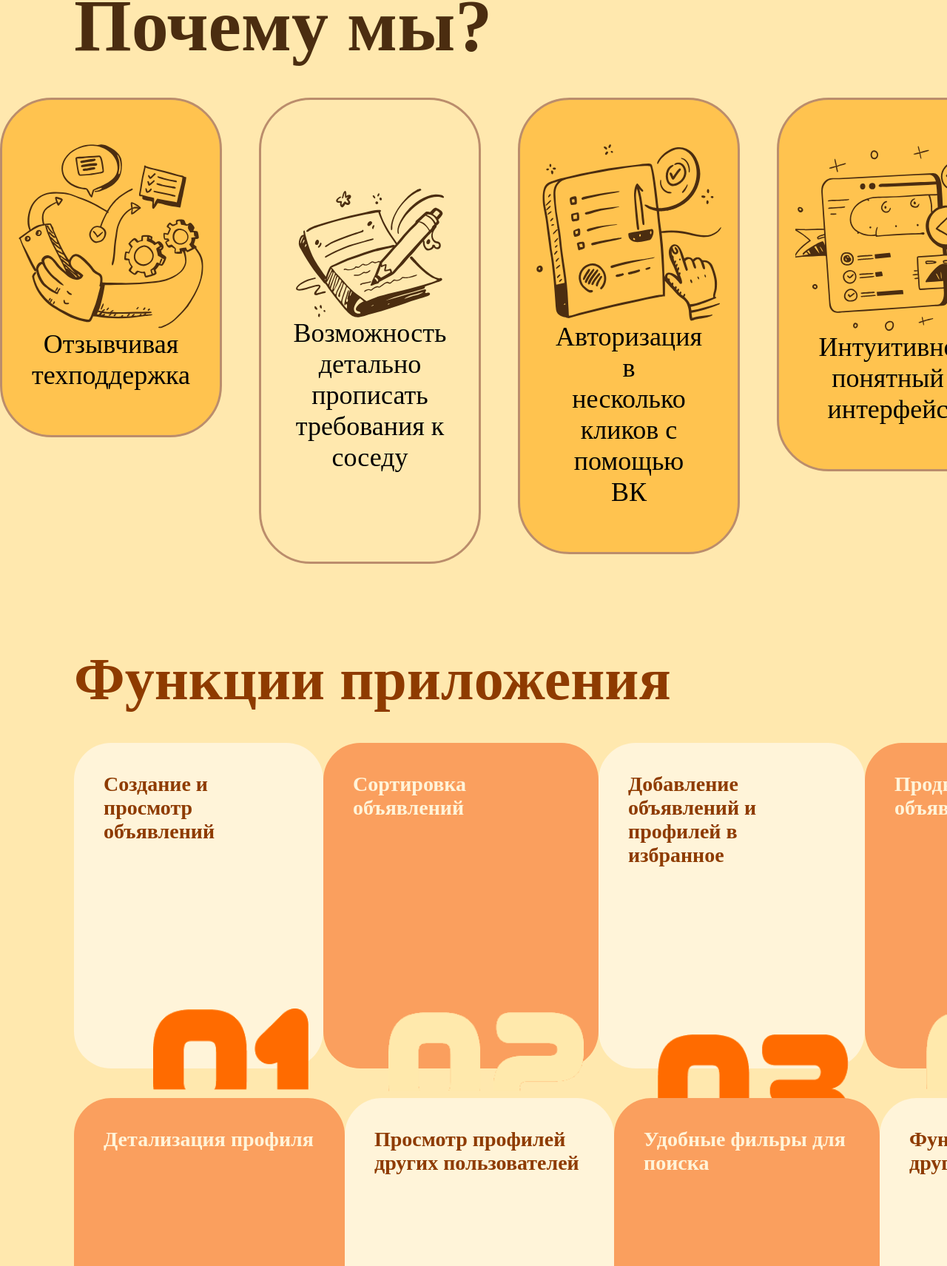
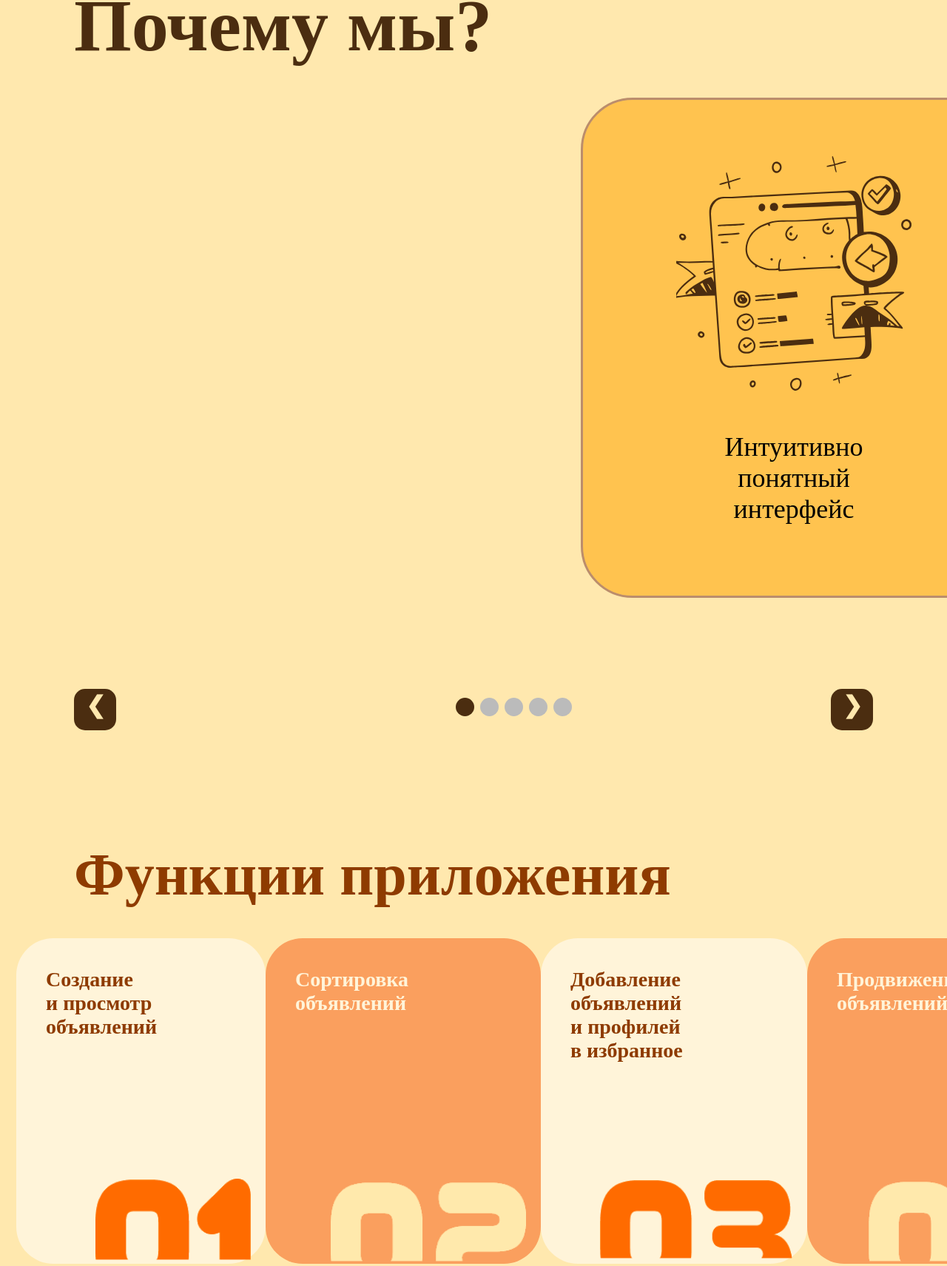
Before and after one commit to immweasel/site-friend, a plain HTML site: page index.html in a window 1280 px wide. Shown: the part 1818-3529 px from the top of the page at 74% size. Drawn offline with Linux system fonts and the light colour scheme; a web font is replaced by a local one.

Commit message:
Добавлен слайдер работающий, исправлены небольшие косяки. Можно делать адаптив и мелкие доработки по слайдеру и тексту в нем.

```diff
--- a/blocks/about/_logo/about_logo.css
+++ b/blocks/about/_logo/about_logo.css
@@ -5,3 +5,10 @@
 	width: 650px;
 	padding-bottom: 60px;
 }
+
+@media (max-width: 480px) {
+	.about_logo img {
+		width: 287px;
+		height: 169px;
+	}
+}
--- a/blocks/about/_slog/about_slog.css
+++ b/blocks/about/_slog/about_slog.css
@@ -12,3 +12,10 @@
 .about_slog_inv {
 	background-color: #4B2D10;
 }
+
+@media (max-width: 480px) {
+	.about_slog {
+		padding: 10px 50px 15px 25px;
+		font-size: 28px;
+	}
+}
--- a/blocks/about/_txt/about_txt.css
+++ b/blocks/about/_txt/about_txt.css
@@ -17,3 +17,10 @@
 	font-size: 40px;
 	padding: 10px 80px 10px 100px;
 }
+
+@media (max-width: 480px) {
+	.about_txt_inner {
+		font-size: 22px;
+		padding: 10px 80px 10px 25px;
+	}
+}
--- a/blocks/box/_wrapper/box_wrapper.css
+++ b/blocks/box/_wrapper/box_wrapper.css
@@ -4,6 +4,6 @@
 	min-width: 300px;
 	flex-shrink: 0; */
 	flex-shrink: 0;
-	width: 300px;
+	height: 550px;
 	margin-right: 50px;
 }
--- a/blocks/box/box_1.css
+++ b/blocks/box/box_1.css
@@ -9,8 +9,10 @@
 	flex-direction: column;
 	align-items: center;
 	text-align: center;
+	width: 450px;
+	height: 550px;
 }
 
 .box_1 img {
-	width: 250px;
+	height: 320px;
 }
--- a/blocks/box/box_2.css
+++ b/blocks/box/box_2.css
@@ -1,6 +1,7 @@
 
 .box_2 {
-	padding: 120px;
+	padding: 90px;
+	padding-top: 34px;
 	font-size: 36px;
 	/* background-color: #FFB800; */
 	border: 3px solid #BB8D6C;
@@ -8,8 +9,9 @@
 	display: flex;
 	flex-direction: column;
 	align-items: center;
-	justify-content: center;
 	text-align: center;
+	width: 450px;
+	height: 550px;
 }
 
 .box_2 img {
--- a/blocks/description/_txt/des_txt.css
+++ b/blocks/description/_txt/des_txt.css
@@ -17,3 +17,16 @@
 .wrapper_des_txt {
 	padding: 10px 0 20px 0;
 }
+
+@media (max-width: 480px) {
+	.des_txt {
+		font-size: 14px;
+		padding-right: 115px;
+	}
+
+	.des_txt p {
+		padding-top: 50px;
+		padding-left: 205px;
+		padding-bottom: 50px;
+	}
+}
--- a/blocks/slider/slider.css
+++ b/blocks/slider/slider.css
@@ -5,4 +5,5 @@
 	/* justify-content: center;  */
 	overflow: hidden;
 	width: 100%;
+	padding-left: 105px;
 }
--- a/index.html
+++ b/index.html
@@ -76,48 +76,80 @@
 		<div class="product">
 			<div class="heading" id="about"><img src="image/product.png"></div>
 			<h2 id="why">Почему мы?</h2>
+
+			<div class="slideshow-container">
 				<div class="slider">
 					<div class="slider_wrapper">
+
+						<div id="slide-one" class="slides one">
 							<div class="box_wrapper">
 								<div class="box_1">
-							<img src="svg/box-1.svg">
+									<img src="svg/box-1.svg" width=318px height=320px>
 									<div class="box_txt">
-								Интуитивно<br> понятный<br> интерфейс
+										<p>Интуитивно<br> понятный<br> интерфейс</p>
 									</div>
 								</div>
 							</div>
+						</div>
+
+						<div id="slide-two" class="slides two">
 							<div class="box_wrapper">
 								<div class="box_2" id="time">
-							<img src="svg/box-2.svg">
+									<img src="svg/box-2.svg" width=263px height=320px>
 									<div class="box_txt">
-								Оптимальный срок<br> поиска соседа<br> (3-5 дней вместо недель)
+										<p>Оптимальный срок<br>
+										поиска соседа<br>
+										(3-5 дней вместо недель)
+										</p>
 									</div>
 								</div>
 							</div>
+						</div>
+
+						<div id="slide-three" class="slides three">
 							<div class="box_wrapper">
 								<div class="box_1">
-							<img src="svg/box-3.svg">
+									<img src="svg/box-3.svg" width=321px height=320px>
 									<div class="box_txt">
 										Отзывчивая<br> техподдержка
 									</div>
 								</div>
 							</div>
+						</div>
+
+						<div id="slide-four" class="slides four">
 							<div class="box_wrapper">
 								<div class="box_2">
-							<img src="svg/box-4.svg">
+									<img src="svg/box-4.svg" width=367px height=320px>
 									<div class="box_txt">
 										Возможность детально<br> прописать требования к<br> соседу
 									</div>
 								</div>
 							</div>
+						</div>
+
+						<div id="slide-five" class="slides five">
 							<div class="box_wrapper">
 								<div class="box_1">
-							<img src="svg/box-5.svg">
+									<img src="svg/box-5.svg" width=335px height=320px>
 									<div class="box_txt">
 										Авторизация в<br> несколько кликов с<br> помощью ВК
 									</div>
 								</div>
 							</div>
+						</div>
+
+					</div>
+				</div>
+
+				<a class="prev" onclick="showSlides(-1)">❮</a>
+				<a class="next" onclick="showSlides(1)">❯</a>
+				<div class="slides-ellipse">
+					<span class="dot active" ></span>
+					<span class="dot" ></span>
+					<span class="dot" ></span>
+					<span class="dot" ></span>
+					<span class="dot" ></span>
 				</div>
 			</div>
 		</div>
@@ -126,37 +158,37 @@
 			<h1 id="fun">Функции приложения</h1>
 			<div class="container">
 				<div class="card1">
-					<h2>Создание и просмотр объявлений</h2>
+					<h2>Создание <br>и просмотр <br>объявлений</h2>
 					<img src="image/функция1.png" class="funcImage">
 				</div>
 				<div class="card2">
-					<h2>Сортировка объявлений</h2>
+					<h2>Сортировка <br>объявлений</h2>
 					<img src="image/функция2.png" class="funcImage2">
 				</div>
 				<div class="card1">
-					<h2>Добавление объявлений и профилей в избранное</h2>
+					<h2>Добавление <br>объявлений <br>и профилей <br>в избранное</h2>
 					<img src="image/функция3.png" class="funcImage3">
 				</div>
 				<div class="card2">
-					<h2>Продвижение объявлений</h2>
+					<h2>Продвижение <br>объявлений</h2>
 					<img src="image/функция4.png" class="funcImage4">
 				</div>
 			</div>
 			<div class="container">
 				<div class="card2">
-					<h2>Детализация профиля</h2>
+					<h2>Детализация <br>профиля</h2>
 					<img src="image/функция5.png" class="funcImage5">
 				</div>
 				<div class="card1">
-					<h2>Просмотр профилей других пользователей</h2>
+					<h2>Просмотр <br>профилей других <br>пользователей</h2>
 					<img src="image/функция6.png" class="funcImage6">
 				</div>
 				<div class="card2">
-					<h2>Удобные фильры для поиска</h2>
+					<h2>Удобные фильры <br>для поиска</h2>
 					<img src="image/функция7.png" class="funcImage7">
 				</div>
 				<div class="card1">
-					<h2>Функции чата и другое</h2>
+					<h2>Функции чата <br>и другое</h2>
 					<img src="image/функция8.png" class="funcImage8">
 				</div>
 			</div>
@@ -201,7 +233,9 @@
 		@copyright all rights reserved
 	</div>
 
-	<script>
+
+	<script src="./scripts/script.js"></script>
+	<!-- <script>
     // Находим нужные элементы
     const slider = document.querySelector('.slider');
     const sliderWrapper = document.querySelector('.slider_wrapper');
@@ -227,7 +261,7 @@
 
     // Запускаем авто-прокрутку с интервалом
     setInterval(autoScroll, 2000); // 2 секунды на каждый шаг
-</script>
+</script> -->
 
 </body>
 </html>
--- a/scripts/script.js
+++ b/scripts/script.js
@@ -1,17 +1,28 @@
-document.getElementById("main-action-button").onclick = function () {
-    document.getElementById("products").scrollIntoView({behavior: "smooth"});
+var slideIndex = 1;
+
+function showSlides(n) {
+  slideIndex += n;
+  var i;
+  var slides = document.getElementsByClassName('slides');
+  var dots = document.getElementsByClassName('dot');
+
+  for (i = 0; i < slides.length; i++) {
+    console.log(slideIndex);
+    var slide = document.getElementById(slides[i].id);
+    const { left } = slide.getBoundingClientRect();
+
+    slide.style.transform =
+      slideIndex > slides.length || slideIndex < 1
+        ? `translateX(${left}px)`
+        : n < 0
+        ? `translateX(calc(${left}px + 900px))`
+        : `translateX(calc(${left}px - 900px))`;
+  }
+  slideIndex = slideIndex > slides.length ? slides.length : slideIndex < 1 ? 1 : slideIndex;
+
+  for (i = 0; i < dots.length; i++) {
+    dots[i].className = dots[i].className.replace(' active', '');
+  }
+  dots[slideIndex - 1].className += ' active';
+  console.log(slideIndex);
 }
-
-let links = document.querySelectorAll(".menu-item > a");
-for (let i = 0; i < links.length; i++) {
-    links[i].onclick = function() {
-        document.getElementById(links[i].getAttribute("data-link")).scrollIntoView({behavior: "smooth"});
-    }
-}
-
-let buttons = document.getElementsByClassName("product-button");
-for (let i = 0; i < buttons.length; i++) {
-    buttons[i].onclick = function() {
-        document.getElementById("order").scrollIntoView({behavior: "smooth"});
-    }
-}
--- a/style.css
+++ b/style.css
@@ -66,6 +66,7 @@ html {
 	margin: 0;
 	padding-left: 100px;
 	color: #8E3B00;
+	padding-top: 150px;
 }
 
 /* #time {
@@ -80,7 +81,7 @@ html {
 
 .container {
 	display: flex;
-	padding: 0 100px;
+	padding: 0 22px;
 	align-items: center;
 	justify-content: space-between;
 	padding-top: 40px;
@@ -191,54 +192,178 @@ html {
 	width: 210px;
 	height: 160px;
 	padding-left: 87px;
-	padding-top: 203px;
+	padding-top: 169px;
 }
 
 .funcImage2 {
 	width: 264px;
 	height: 160px;
 	padding-left: 68px;
-	padding-top: 240px;
+	padding-top: 206px;
 }
 
 .funcImage3 {
 	width: 260px;
 	height: 160px;
 	padding-left: 60px;
-	padding-top: 206px;
+	padding-top: 139px;
 }
 
 .funcImage4 {
 	width: 257px;
 	height: 160px;
 	padding-left: 63px;
-	padding-top: 239px;
+	padding-top: 205px;
 }
 
 .funcImage5 {
 	width: 263px;
 	height: 160px;
 	padding-left: 63px;
-	padding-top: 240px;
+	padding-top: 206px;
 }
 
 .funcImage6 {
 	width: 261px;
 	height: 160px;
 	padding-left: 63px;
-	padding-top: 205px;
+	padding-top: 171px;
 }
 
 .funcImage7 {
 	width: 254px;
 	height: 160px;
 	padding-left: 65px;
-	padding-top: 242px;
+	padding-top: 208px;
 }
 
 .funcImage8 {
 	width: 263px;
 	height: 160px;
 	padding-left: 63px;
-	padding-top: 240px;
+	padding-top: 206px;
 }
+
+
+
+
+/*для слайдера*/
+.slideshow-container {
+	width: 100%;
+	height: 840px;
+	display: flex;
+	position: relative;
+	margin: auto;
+	padding-bottom: 55px;
+	overflow-x: hidden;
+  }
+
+  .slides {
+	position: absolute;
+	border-radius: 50px;
+	height: 780px;
+	width: 550px;
+	transition: all 1s ease-in-out;
+  }
+
+  .slides.one {
+	transform: translateX(calc(100% + 130px));
+  }
+
+  .slides.two {
+	transform: translateX(calc(100% + 1000px));
+  }
+
+  .slides.three {
+	transform: translateX(calc(100% + 1870px));
+  }
+
+  .slides.four {
+	transform: translateX(calc(100% + 2740px));
+  }
+
+  .slides.five {
+	transform: translateX(calc(100% + 3610px));
+  }
+
+
+.slides.one img {
+	height: 750px;
+	margin: 0px 30px 5px 30px;
+}
+
+.slides.two img {
+	height: 350px;
+	margin-top: 120px;
+}
+
+.slides.three img {
+	height: 400px;
+	margin: 10px 25px 0px 25px;
+}
+
+.slides.four img {
+	height: 750px;
+	margin: 0px 30px 5px 30px;
+}
+
+.slides.five img {
+	height: 750px;
+	margin: 0px 30px 5px 30px;
+}
+
+.slides .text {
+	position: absolute;
+	text-align: center;
+	font-weight: 700;
+	font-size: 28px;
+	top: 10%;
+	text-transform: uppercase;
+	color: #fff;
+}
+
+.prev,
+.next {
+	background-color: #4B2D10;
+	color: #ffe8ae;
+	cursor: pointer;
+	position: absolute;
+	bottom: 0;
+	width: 25px;
+	height: 50px;
+	padding: 3px 16px;
+	font-weight: bold;
+	font-size: 32px;
+	transition: 0.6s ease;
+	border-radius: 15px;
+}
+
+.prev {
+	left: 100px;
+}
+
+.next {
+	right: 100px;
+}
+
+.slides-ellipse {
+	text-align: center;
+	position: absolute;
+	bottom: 15px;
+	left: 48%;
+}
+
+.dot {
+	cursor: pointer;
+	height: 25px;
+	width: 25px;
+	margin: 0 2px;
+	background-color: #bbb;
+	border-radius: 50%;
+	display: inline-block;
+	transition: background-color 0.6s ease;
+}
+
+.active {
+	background-color: #4B2D10;
+}
```
Lines whose indentation alone changed are shown as unchanged.
